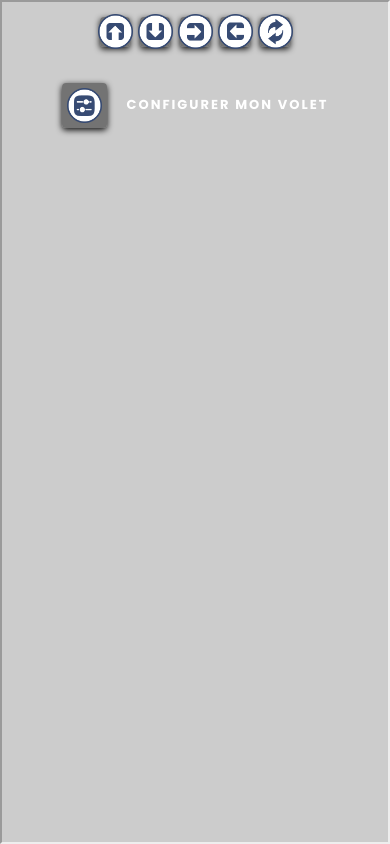
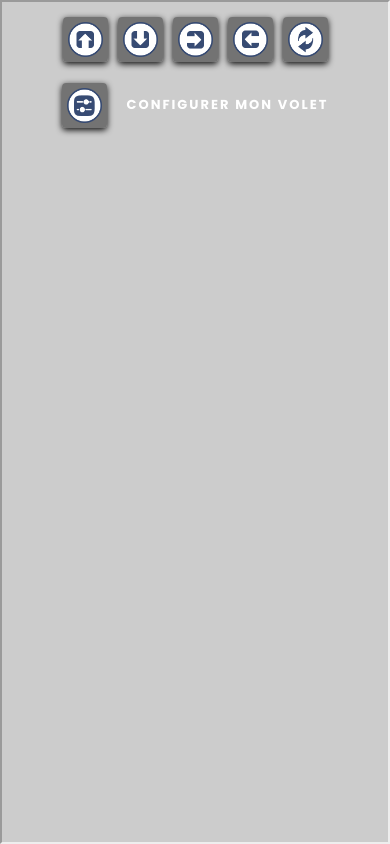
Before and after one commit to Hakimsabkhi/volet_roulant_config_vite, a React (Vite) app: page / in a window 390 px wide. Built offline with nearby package versions, Linux system fonts and the light colour scheme.

Commit message:
fix phone layout

```diff
--- a/src/components/sketchfab/Viewer.css
+++ b/src/components/sketchfab/Viewer.css
@@ -120,12 +120,16 @@
 }
 
 @media (max-width: 1550px) {
-  .toggle-button {
-    width: 30px;
-    height: 30px;
-  }
 
 .button-icon {
   width: 35px;
 }
 }
+
+
+@media (max-width: 1050px)  {
+  .toggle-button {
+  width: 45px;
+  height: 45px;
+}
+}
```
